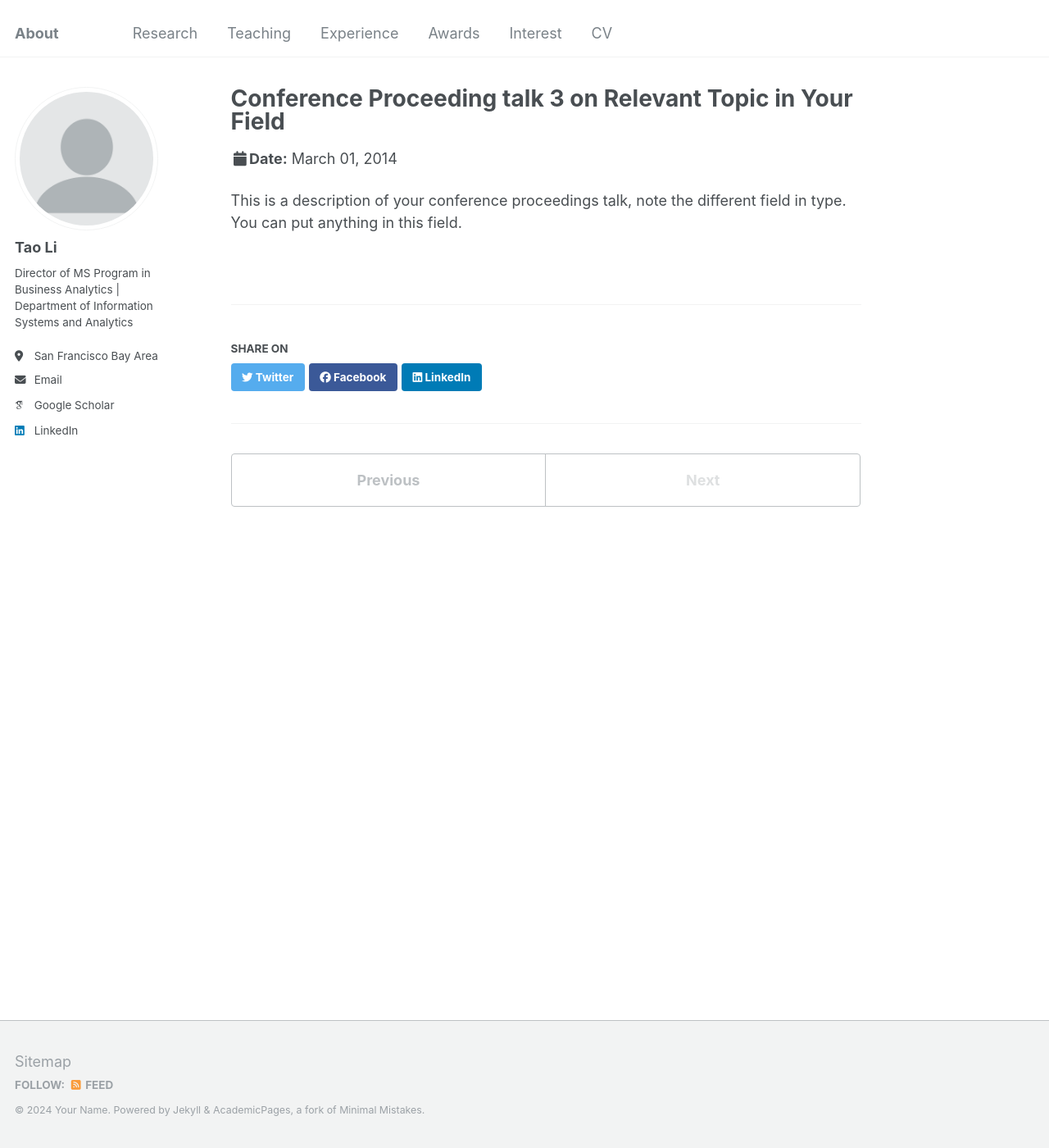
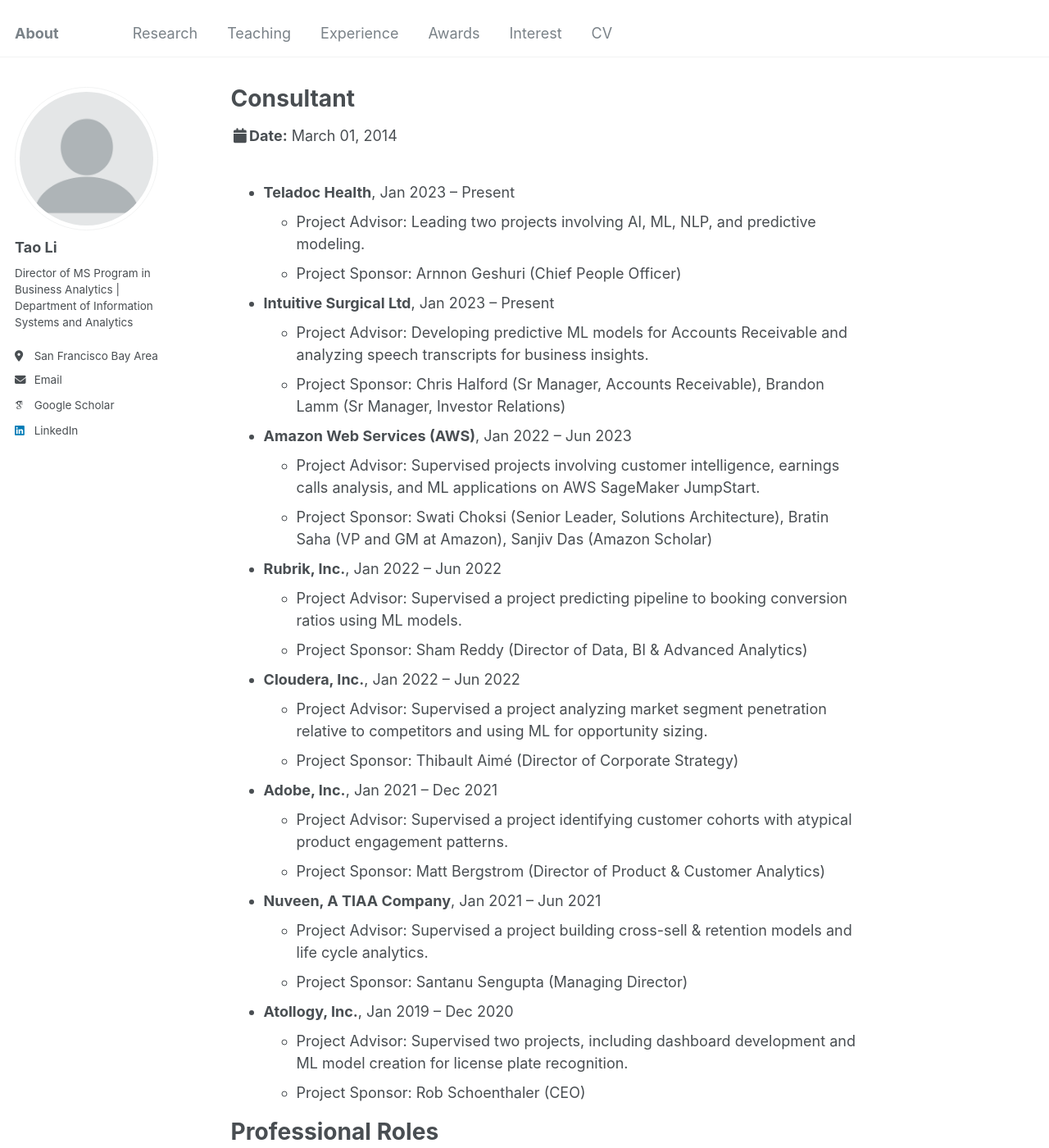
Before and after one commit to Prof-TaoLi/Homepage, a Jekyll site: the page built from _talks/2014-03-01-talk-3.md, in a window 1280 px wide and 1400 px high. Shown: the whole window at 82% size. Built offline with Jekyll 4.4.1, drawn with Linux system fonts in a browser that asks for light colours; some web fonts are replaced; some of the changed text lies outside the part shown.

Commit message:
Update 2014-03-01-talk-3.md

```diff
--- a/_talks/2014-03-01-talk-3.md
+++ b/_talks/2014-03-01-talk-3.md
@@ -1,11 +1,87 @@
 ---
-title: "Conference Proceeding talk 3 on Relevant Topic in Your Field"
-collection: talks
-type: "Conference proceedings talk"
-permalink: /talks/2014-03-01-talk-3
-venue: "Testing Institute of America 2014 Annual Conference"
+title: "Consultant"
+collection: portfolio
+permalink: /talks/
 date: 2014-03-01
-location: "Los Angeles, CA"
 ---
+<ul>
+  <li><strong>Teladoc Health</strong>, Jan 2023 – Present
+    <ul>
+      <li>Project Advisor: Leading two projects involving AI, ML, NLP, and predictive modeling.</li>
+      <li>Project Sponsor: Arnnon Geshuri (Chief People Officer)</li>
+    </ul>
+  </li>
 
-This is a description of your conference proceedings talk, note the different field in type. You can put anything in this field.
+  <li><strong>Intuitive Surgical Ltd</strong>, Jan 2023 – Present
+    <ul>
+      <li>Project Advisor: Developing predictive ML models for Accounts Receivable and analyzing speech transcripts for business insights.</li>
+      <li>Project Sponsor: Chris Halford (Sr Manager, Accounts Receivable), Brandon Lamm (Sr Manager, Investor Relations)</li>
+    </ul>
+  </li>
+
+  <li><strong>Amazon Web Services (AWS)</strong>, Jan 2022 – Jun 2023
+    <ul>
+      <li>Project Advisor: Supervised projects involving customer intelligence, earnings calls analysis, and ML applications on AWS SageMaker JumpStart.</li>
+      <li>Project Sponsor: Swati Choksi (Senior Leader, Solutions Architecture), Bratin Saha (VP and GM at Amazon), Sanjiv Das (Amazon Scholar)</li>
+    </ul>
+  </li>
+
+  <li><strong>Rubrik, Inc.</strong>, Jan 2022 – Jun 2022
+    <ul>
+      <li>Project Advisor: Supervised a project predicting pipeline to booking conversion ratios using ML models.</li>
+      <li>Project Sponsor: Sham Reddy (Director of Data, BI & Advanced Analytics)</li>
+    </ul>
+  </li>
+
+  <li><strong>Cloudera, Inc.</strong>, Jan 2022 – Jun 2022
+    <ul>
+      <li>Project Advisor: Supervised a project analyzing market segment penetration relative to competitors and using ML for opportunity sizing.</li>
+      <li>Project Sponsor: Thibault Aimé (Director of Corporate Strategy)</li>
+    </ul>
+  </li>
+
+  <li><strong>Adobe, Inc.</strong>, Jan 2021 – Dec 2021
+    <ul>
+      <li>Project Advisor: Supervised a project identifying customer cohorts with atypical product engagement patterns.</li>
+      <li>Project Sponsor: Matt Bergstrom (Director of Product & Customer Analytics)</li>
+    </ul>
+  </li>
+
+  <li><strong>Nuveen, A TIAA Company</strong>, Jan 2021 – Jun 2021
+    <ul>
+      <li>Project Advisor: Supervised a project building cross-sell & retention models and life cycle analytics.</li>
+      <li>Project Sponsor: Santanu Sengupta (Managing Director)</li>
+    </ul>
+  </li>
+
+  <li><strong>Atollogy, Inc.</strong>, Jan 2019 – Dec 2020
+    <ul>
+      <li>Project Advisor: Supervised two projects, including dashboard development and ML model creation for license plate recognition.</li>
+      <li>Project Sponsor: Rob Schoenthaler (CEO)</li>
+    </ul>
+  </li>
+</ul>
+
+<h1>Professional Roles</h1>
+
+<ul>
+  <li><strong>Senior Editor for Production and Operations Management</strong>, 2017 – Present</li>
+  <li><strong>Guest Associate Editor for Naval Research Logistics</strong>, 2018 – Present</li>
+  <li><strong>Associate Editor for Transportation Research Part E: Logistics and Transportation Review</strong>, 2019 – Present</li>
+  <li><strong>Member of Editorial Review Board for Production and Operations Management</strong>, 2013 – Present</li>
+  <li><strong>Member of Editorial Advisory Board for Transportation Research Part E: Logistics and Transportation Review</strong>, 2019 – Present</li>
+  <li><strong>Fifteenth Annual International Conference of CSAMSE</strong>, July 2023</li>
+  <li><strong>Twelvth Annual International Conference of CSAMSE</strong>, July 2019</li>
+  <li><strong>Eleventh Annual International Conference of CSAMSE</strong>, July 2018</li>
+  <li><strong>Tenth Annual International Conference of CSAMSE</strong>, July 2017</li>
+  <li><strong>POMS Annual Meeting</strong>, May 2017 (Co-Chair)</li>
+  <li><strong>Eighth POMS-HK International Conference</strong>, January 2017</li>
+  <li><strong>Ninth Annual International Conference of CSAMSE</strong>, July 2016</li>
+  <li><strong>INFORMS International Meeting</strong>, June 2016</li>
+  <li><strong>POMS Annual Meeting</strong>, May 2016</li>
+  <li><strong>INFORMS Annual Meeting</strong>, November 2015</li>
+  <li><strong>Eighth Annual International Conference of CSAMSE</strong>, July 2015</li>
+  <li><strong>POMS Annual Meeting</strong>, May 2013</li>
+  <li><strong>INFORMS Annual Meeting</strong>, November 2011 (Co-Chair)</li>
+  <li>Ad-Hoc reviewer for various journals and organizations including Management Science, Operations Research, and more.</li>
+</ul>
```
